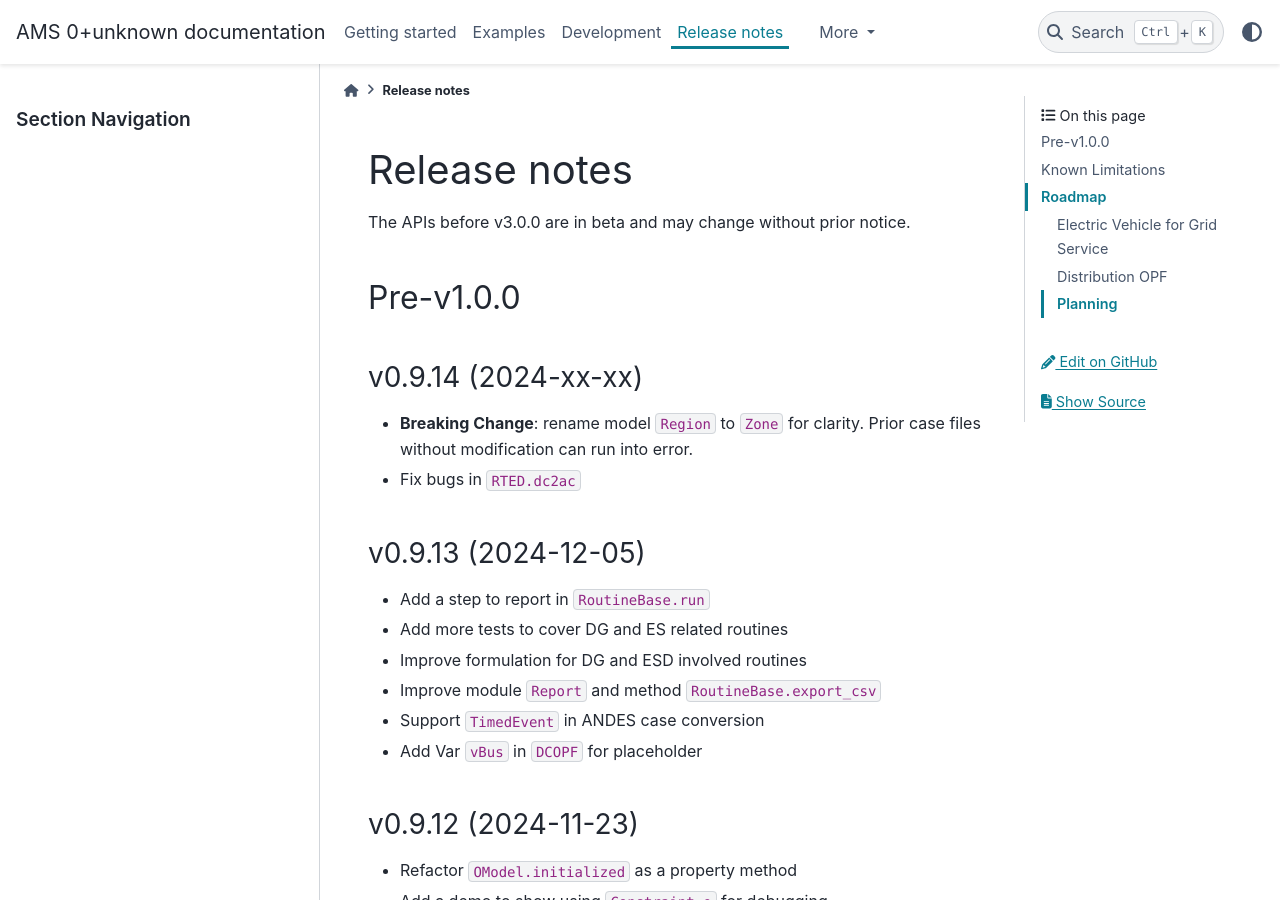
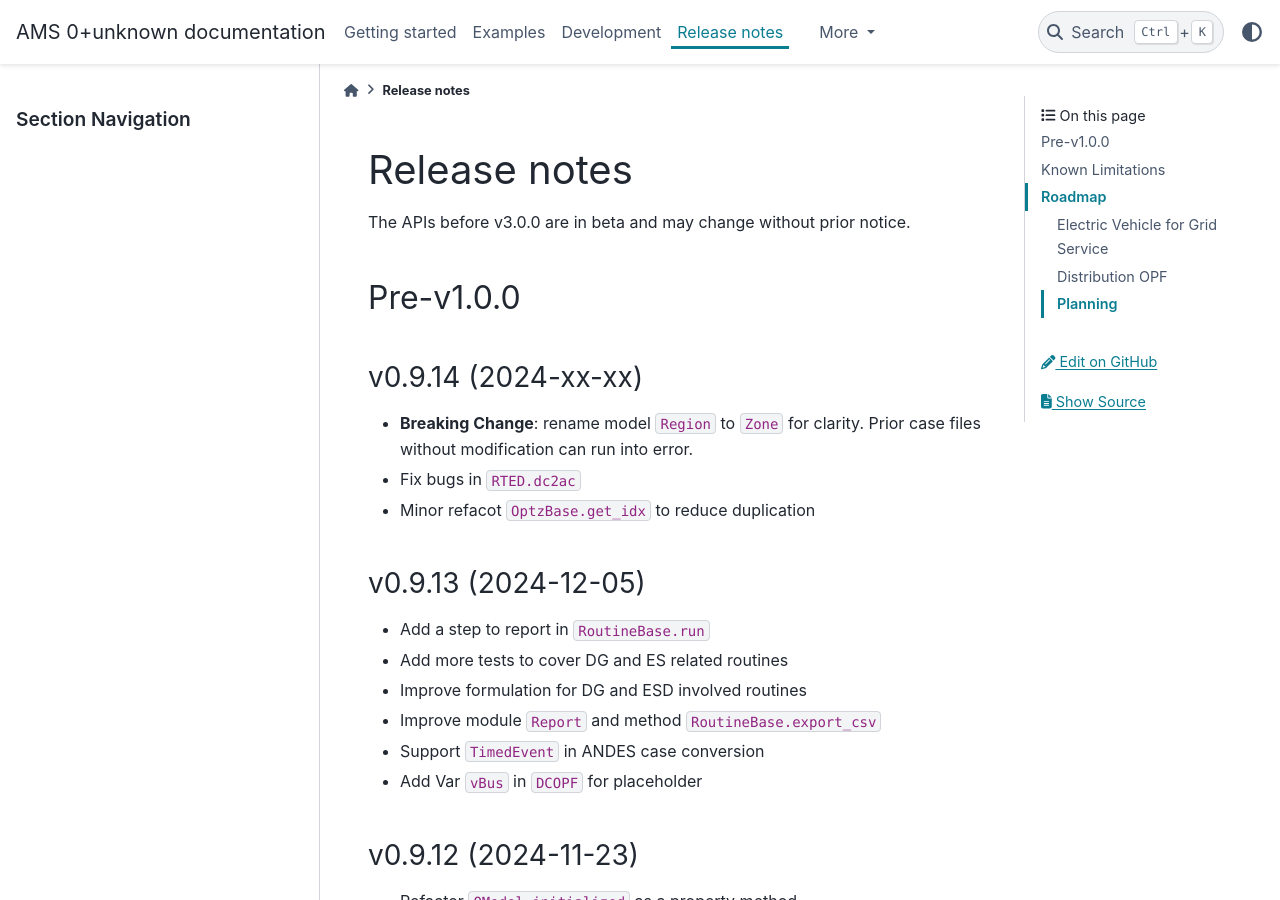
Before and after one commit to CURENT/ams, a Sphinx documentation site: the page built from docs/source/release-notes.rst, in a window 1280 px wide and 900 px high. Built offline with Sphinx 7.4.7 and the PyData theme 0.15.4, drawn with Linux system fonts in a browser that asks for light colours; pages that are not in the unit, such as notebooks, are missing from menus.

Commit message:
Update release notes

```diff
--- a/docs/source/release-notes.rst
+++ b/docs/source/release-notes.rst
@@ -15,6 +15,7 @@ v0.9.14 (2024-xx-xx)
 - **Breaking Change**: rename model ``Region`` to ``Zone`` for clarity. Prior case
   files without modification can run into error.
 - Fix bugs in ``RTED.dc2ac``
+- Minor refacot ``OptzBase.get_idx`` to reduce duplication
 
 v0.9.13 (2024-12-05)
 --------------------
```
